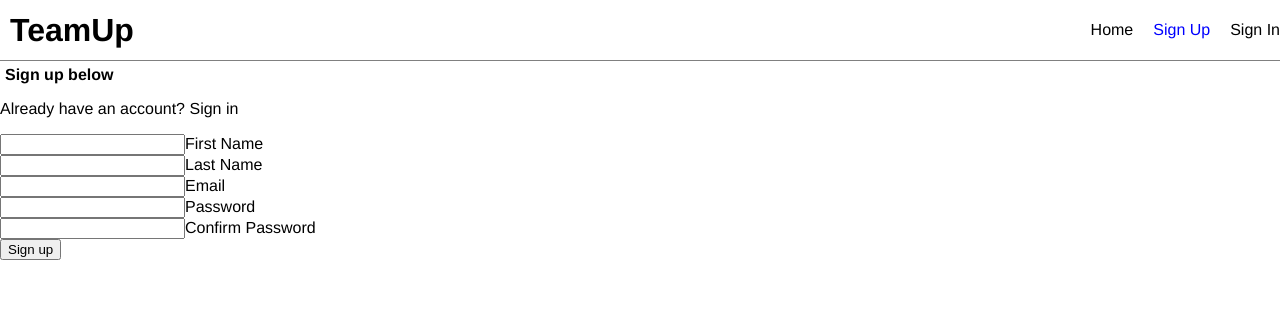
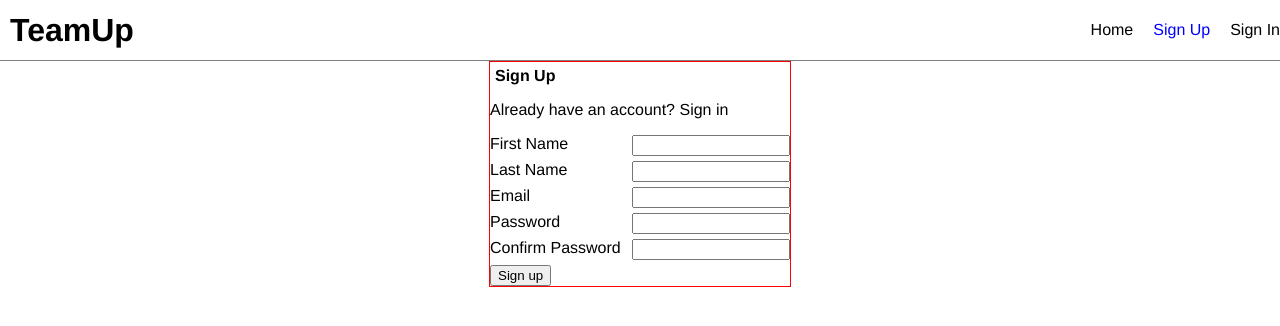
Before and after one commit to upsmancsr/Team-Up, a React (Create React App) app in the folder frontend/: page /signup in a window 1280 px wide. Shown: the top 326 px of the page. Built offline with nearby package versions, Linux system fonts and the light colour scheme; no server answers.

Commit message:
Styling changes on sign up page to center form and align inputs

```diff
--- a/frontend/src/components/auth/SignUp.js
+++ b/frontend/src/components/auth/SignUp.js
@@ -4,7 +4,7 @@ import { Link } from 'react-router-dom';
 import { withFirebase } from '../contexts/firebase';
 import axios from 'axios';
 
-import './css/auth.css';
+import styles from './styles/SignUp.module.scss';
 
 class SignUpComponent extends Component {
     constructor(props) {
@@ -69,19 +69,18 @@ class SignUpComponent extends Component {
     render() {
         const { errors } = this.state;
         return (
-            <div className='container'>
-                <div className='row'>
+            <div className={styles.SignUp}>
+                <div className={styles.signUpForm}>
                     <div>
                         <div>
-                            <h4>
-                                <b>Sign up</b> below
-                            </h4>
+                            <h4>Sign Up</h4>
                             <p>
                                 Already have an account? <Link to='/signin'>Sign in</Link>
                             </p>
                         </div>
                         <form noValidate onSubmit={this.onSubmit}>
-                            <div>
+                            <div className={styles.inputRow}>
+                                <label htmlFor='firstName'>First Name</label>
                                 <input
                                     onChange={this.onChange}
                                     value={this.state.firstName}
@@ -89,9 +88,9 @@ class SignUpComponent extends Component {
                                     id='firstName'
                                     type='text'
                                 />
-                                <label htmlFor='firstName'>First Name</label>
                             </div>
-                            <div>
+                            <div className={styles.inputRow}>
+                                <label htmlFor='lastName'>Last Name</label>
                                 <input
                                     onChange={this.onChange}
                                     value={this.state.lastName}
@@ -99,9 +98,9 @@ class SignUpComponent extends Component {
                                     id='lastName'
                                     type='text'
                                 />
-                                <label htmlFor='lastName'>Last Name</label>
                             </div>
-                            <div>
+                            <div className={styles.inputRow}>
+                                <label htmlFor='email'>Email</label>
                                 <input
                                     onChange={this.onChange}
                                     value={this.state.email}
@@ -109,9 +108,9 @@ class SignUpComponent extends Component {
                                     id='email'
                                     type='email'
                                 />
-                                <label htmlFor='email'>Email</label>
                             </div>
-                            <div>
+                            <div className={styles.inputRow}>
+                                <label htmlFor='password'>Password</label>
                                 <input
                                     onChange={this.onChange}
                                     value={this.state.password}
@@ -119,9 +118,9 @@ class SignUpComponent extends Component {
                                     id='password'
                                     type='password'
                                 />
-                                <label htmlFor='password'>Password</label>
                             </div>
-                            <div>
+                            <div className={styles.inputRow}>
+                                <label htmlFor='password2'>Confirm Password</label>
                                 <input
                                     onChange={this.onChange}
                                     value={this.state.password2}
@@ -129,7 +128,6 @@ class SignUpComponent extends Component {
                                     id='password2'
                                     type='password'
                                 />
-                                <label htmlFor='password2'>Confirm Password</label>
                             </div>
                             <div>
                                 <button
--- a/frontend/src/components/auth/css/auth.css
+++ /dev/null
@@ -1,30 +0,0 @@
-a {
-	-webkit-tap-highlight-color: transparent;
-	text-decoration: none;
-}
-.button {
-	display: inline-block;
-	max-width: 300px;
-	margin-top: 50px;
-	border: 0;
-	padding: 0 18px;
-	text-align: left;
-	width: 100%;
-	height: 37px;
-	border-radius: 4px;
-	-webkit-font-smoothing: antialiased;
-	-moz-osx-font-smoothing: grayscale;
-	-moz-font-feature-settings: "liga" on;
-	color: rgba(0, 0, 0, 0.84) !important;
-	fill: rgba(0, 0, 0, 0.84) !important;
-	box-shadow: 0 1px 7px rgba(0, 0, 0, 0.05);
-	font: inherit;
-	outline: none;
-}
-.button .svgIcon {
-	vertical-align: middle;
-	fill: rgba(0, 0, 0, 0.54);
-	padding-right: 4px;
-	height: 37px;
-	display: inline-block;
-}
--- /dev/null
+++ b/frontend/src/components/auth/styles/SignUp.module.scss
@@ -0,0 +1,20 @@
+.SignUp {
+	display: flex;
+	flex-direction: column;
+	align-items: center;
+}
+
+.signUpForm {
+	width: 300px;
+	border: 1px solid red;
+}
+
+.inputRow {
+	margin: 5px 0 5px 0;
+	display: flex;
+	justify-content: space-between;
+
+	input {
+		width: 150px;
+	}
+}
```
